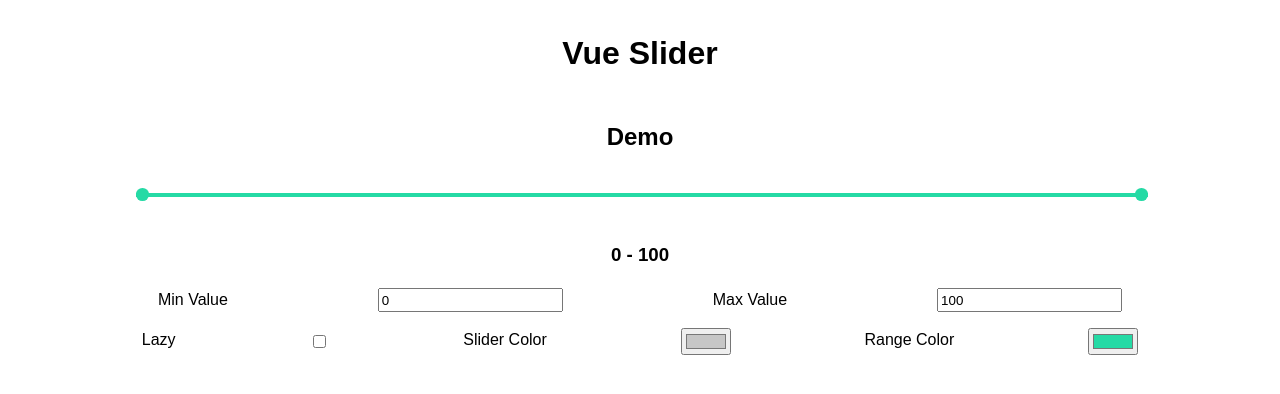
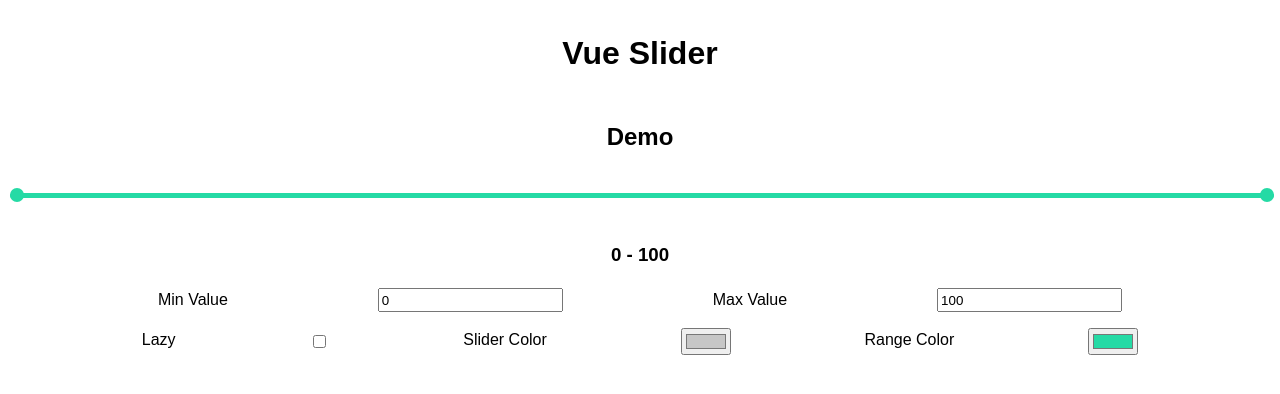
Before and after one commit to digital-roots/vue-slider, a Vue app: page / in a window 1280 px wide. Shown: the top 394 px of the page. Built offline with nearby package versions, Linux system fonts and the light colour scheme.

Commit message:
Corregir estilos del slider

```diff
--- a/src/components/Slider.vue
+++ b/src/components/Slider.vue
@@ -36,8 +36,8 @@ const props = defineProps({
 
 const emit = defineEmits<{ (e: 'change', value: SliderValue): void }>();
 
-const from = ref(0);
-const to = ref(100);
+const from = ref(props.min);
+const to = ref(props.max);
 
 const showFromBubble = ref(false);
 const showToBubble = ref(false);
@@ -221,7 +221,7 @@ const emitValue = () => {
   display: flex;
   flex-direction: column;
   margin: 0.5rem auto;
-  width: 80%;
+  width: 100%;
 
   .slider-control {
     min-height: 1.5rem;
@@ -230,8 +230,9 @@ const emitValue = () => {
     input[type="range"] {
       appearance: none;
       background-color: #C6C6C6;
+      border-radius: 5px;
       color: currentcolor;
-      height: 4px;
+      height: 5px;
       pointer-events: none;
       position: absolute;
       width: 100%;
@@ -242,9 +243,9 @@ const emitValue = () => {
         border: none;
         border-radius: 50%;
         cursor: pointer;
-        height: 0.8rem;
+        height: 0.9rem;
         pointer-events: all;
-        width: 0.8rem;
+        width: 0.9rem;
       }
 
       &::-moz-range-thumb {
@@ -253,21 +254,20 @@ const emitValue = () => {
         border: none;
         border-radius: 50%;
         cursor: pointer;
-        height: 0.8rem;
+        height: 0.9rem;
         pointer-events: all;
-        width: 0.8rem;
+        width: 0.9rem;
       }
     }
 
     #from-slider {
-      height: 0;
-      margin-top: 4px;
+      background-color: transparent;
       z-index: 1;
     }
   }
 
   .bubble-control {
-    margin-left: 9px;
+    margin-left: 6px;
     margin-right: 6px;
     min-height: .5rem;
     position: relative;
```
